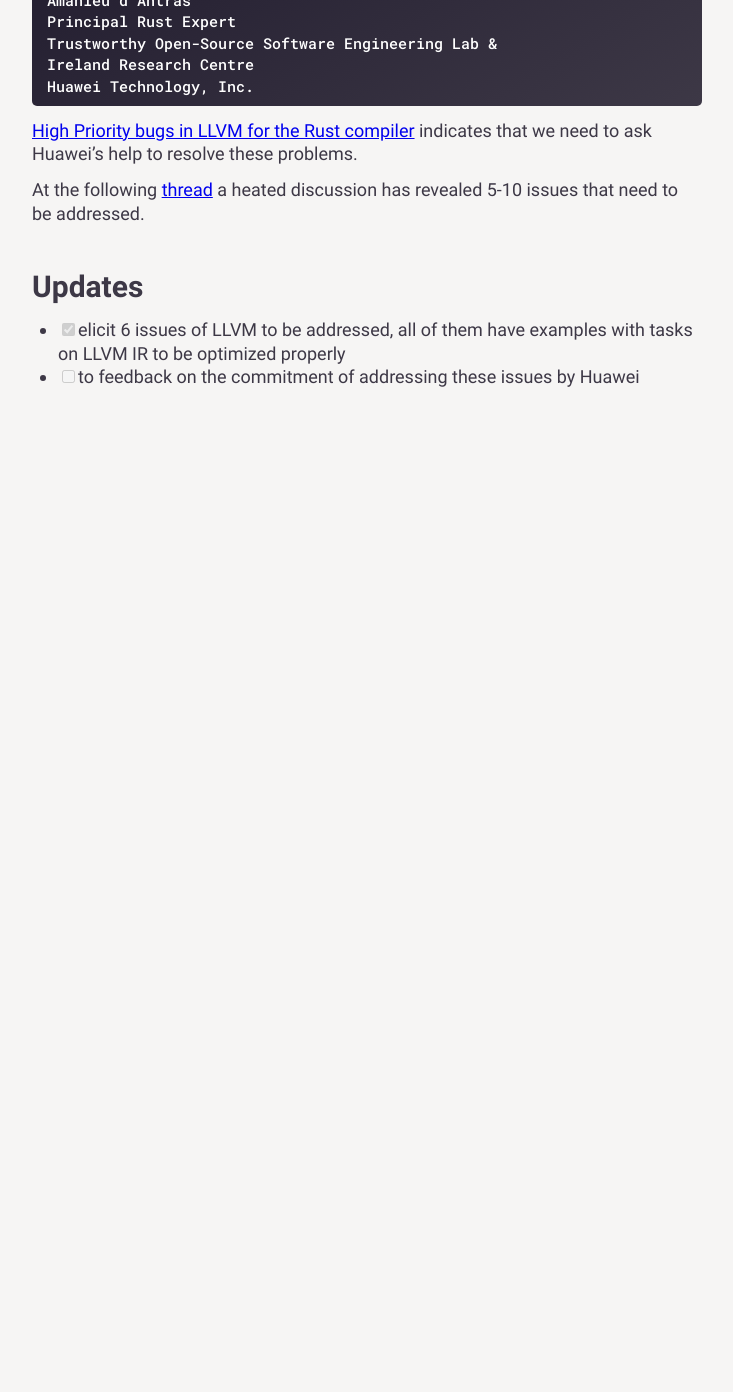
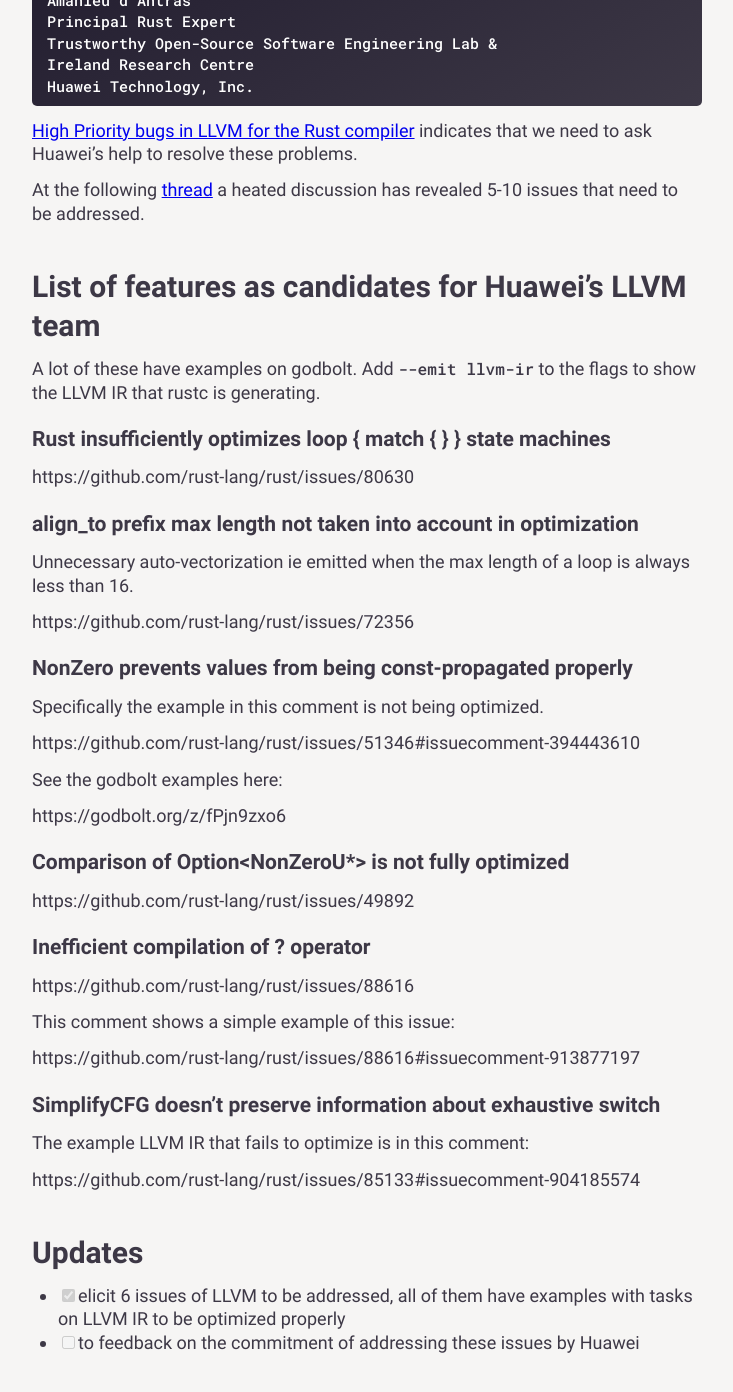
Before and after one commit to yijunyu/trusted-programming.github.io, a Jekyll site: the page built from articles/Compiler/LLVM.md, in a window 1280 px wide and 1400 px high, scrolled down 270 px. Shown: the top 1392 px of the window, without its empty margins (273-1006 px from the left). Built offline with Jekyll 4.4.1, drawn with Linux system fonts in a browser that asks for light colours; our own code applies the rules of GitHub Pages for plain Markdown files; before the commit the page ends 900 px from its top, so only the background shows below that.

Commit message:
Update LLVM.md

```diff
--- a/articles/Compiler/LLVM.md
+++ b/articles/Compiler/LLVM.md
@@ -11,6 +11,50 @@
 
 At the following [thread](https://zulip-archive.rust-lang.org/stream/187780-t-compiler/wg-llvm/topic/Huawei's.20LLVM.20team.html) a heated discussion has revealed 5-10 issues that need to be addressed.
 
+## List of features as candidates for Huawei's LLVM team
+
+A lot of these have examples on godbolt. Add `--emit llvm-ir` to the flags to
+show the LLVM IR that rustc is generating.
+
+### Rust insufficiently optimizes loop { match { } } state machines
+
+https://github.com/rust-lang/rust/issues/80630
+
+### align_to prefix max length not taken into account in optimization
+
+Unnecessary auto-vectorization ie emitted when the max length of a loop is always less than 16.
+
+https://github.com/rust-lang/rust/issues/72356
+
+### NonZero prevents values from being const-propagated properly
+
+Specifically the example in this comment is not being optimized.
+
+https://github.com/rust-lang/rust/issues/51346#issuecomment-394443610
+
+See the godbolt examples here:
+
+https://godbolt.org/z/fPjn9zxo6
+
+### Comparison of Option<NonZeroU*> is not fully optimized
+
+https://github.com/rust-lang/rust/issues/49892
+
+### Inefficient compilation of ? operator
+
+https://github.com/rust-lang/rust/issues/88616
+
+This comment shows a simple example of this issue:
+
+https://github.com/rust-lang/rust/issues/88616#issuecomment-913877197
+
+### SimplifyCFG doesn't preserve information about exhaustive switch
+
+The example LLVM IR that fails to optimize is in this comment:
+
+https://github.com/rust-lang/rust/issues/85133#issuecomment-904185574
+
+
 ## Updates
 
 - [x] elicit 6 issues of LLVM to be addressed, all of them have examples with tasks on LLVM IR to be optimized properly
```
